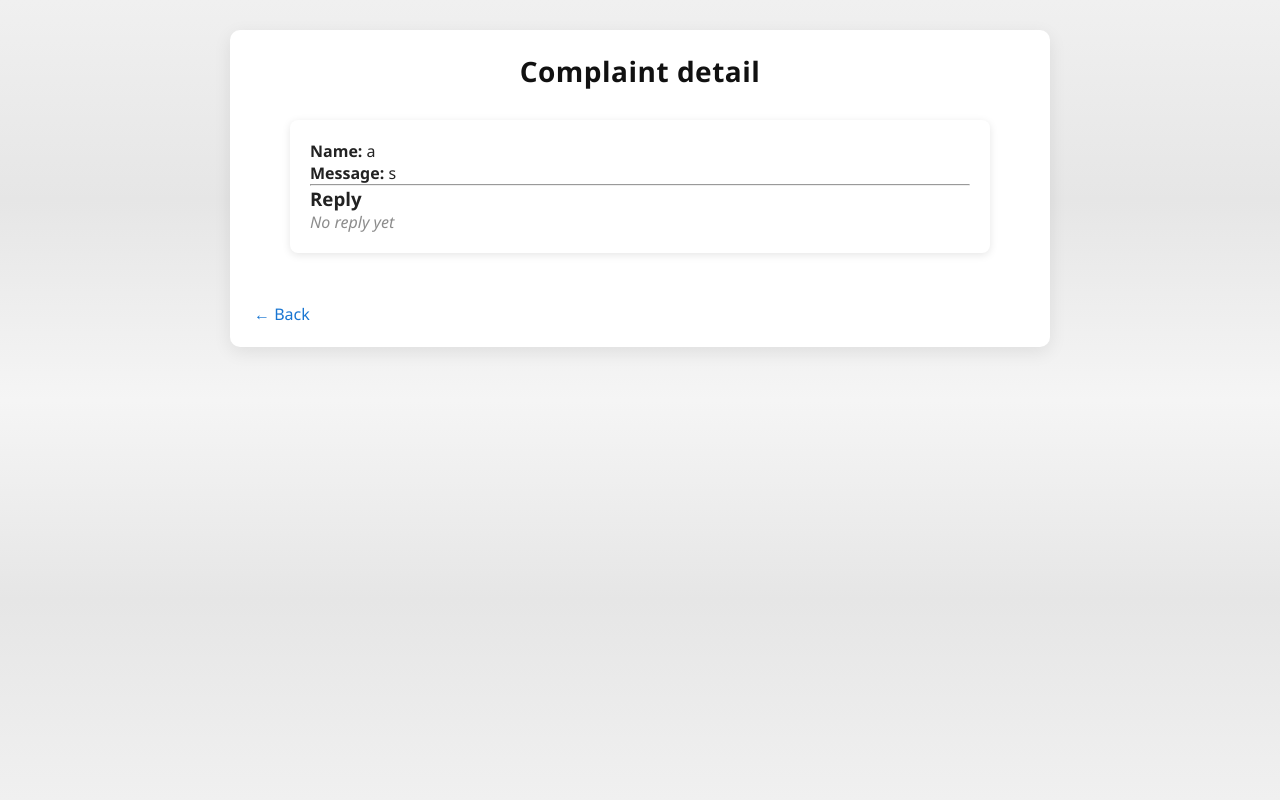
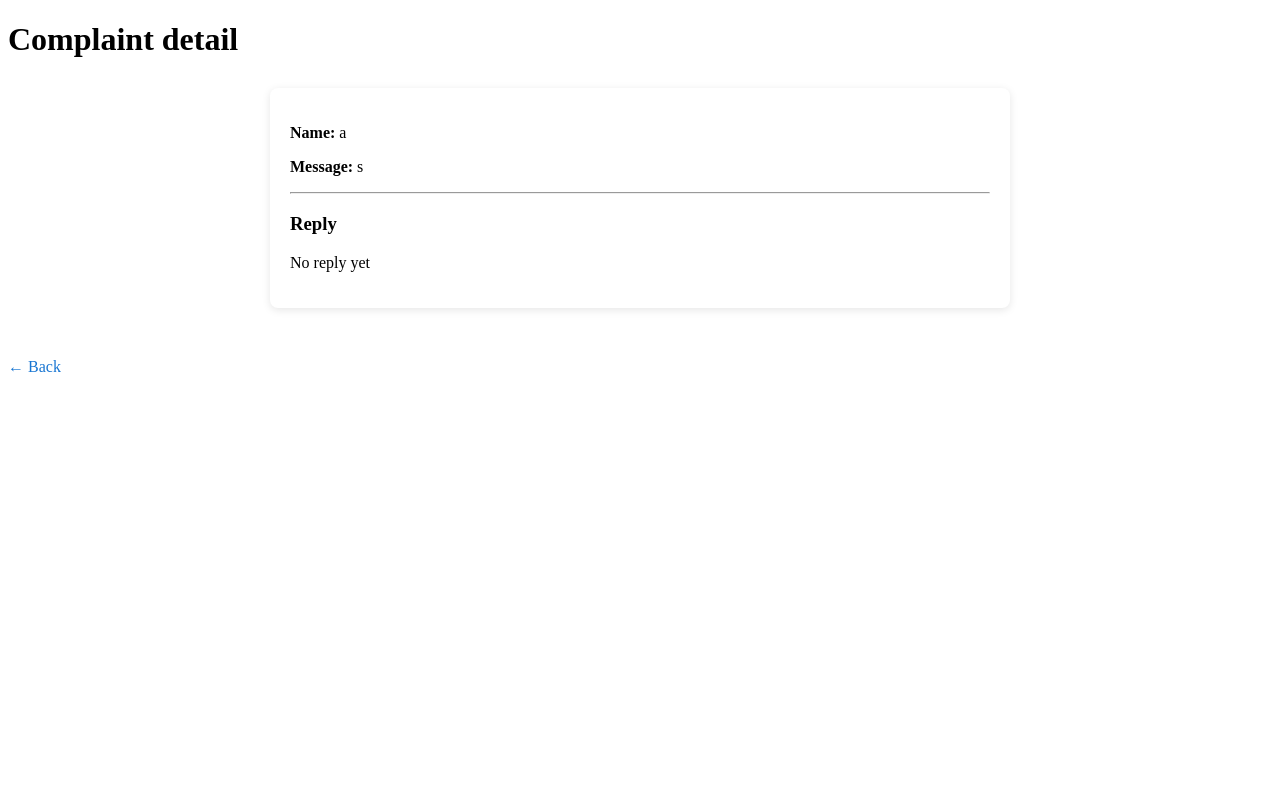
Before and after one commit to Responses4/Complaint-Feedback, a Django app: page /detail/1/ in a window 1280 px wide. Run offline with Django 5.2, Linux system fonts and the light colour scheme; data comes from the database, SQL or seed files in the repository.

Commit message:
CSS2
CSS2

```diff
--- a/complaints/static/complaints/css/style2.css
+++ b/complaints/static/complaints/css/style2.css
@@ -1,99 +1,4 @@
 /* ===== Reset ===== */
-* {
-    margin: 0;
-    padding: 0;
-    box-sizing: border-box;
-}
-
-/* ===== Page background (чуть ярче) ===== */
-body {
-    font-family: "Segoe UI", Arial, sans-serif;
-    min-height: 100vh;
-    background: linear-gradient(
-        to bottom,
-        #f0f0f0 0%,
-        #e6e6e6 25%,
-        #f5f5f5 50%,
-        #e6e6e6 75%,
-        #f0f0f0 100%
-    );
-    padding: 30px;
-    color: #222;
-}
-
-/* ===== Title ===== */
-h1 {
-    text-align: center;
-    margin-bottom: 22px;
-    font-size: 28px;          /* чуть меньше */
-    font-weight: 700;         /* жирнее */
-    letter-spacing: 0.5px;
-    color: #111;
-}
-
-/* ===== Main container ===== */
-.container {
-    max-width: 820px;         /* уменьшили ширину */
-    margin: 0 auto;
-    background: #ffffff;
-    padding: 22px 24px;
-    border-radius: 10px;
-    box-shadow: 0 5px 18px rgba(0, 0, 0, 0.08);
-}
-
-/* ===== Table ===== */
-table {
-    width: 100%;
-    border-collapse: collapse;
-    margin-top: 12px;
-    font-size: 14px;          /* компактнее */
-}
-
-/* ===== Table header ===== */
-thead th {
-    padding: 10px;
-    background: #f2f2f2;
-    font-weight: 600;
-    color: #333;
-    border: 1px solid #d0d0d0;   /* сетка */
-}
-
-/* ===== Table body ===== */
-tbody td {
-    padding: 9px 10px;
-    border: 1px solid #dcdcdc;   /* сетка */
-    color: #444;
-}
-
-/* ===== Row hover ===== */
-tbody tr:hover {
-    background: #f4f4f4;
-}
-
-/* ===== Status text ===== */
-.no-file,
-.no-reply {
-    color: #8c8c8c;
-    font-style: italic;
-}
-
-/* ===== Buttons ===== */
-a {
-    text-decoration: none;
-}
-
-.reply-btn {
-    padding: 5px 12px;
-    background: #e8e8e8;
-    color: #222;
-    border-radius: 5px;
-    border: 1px solid #c6c6c6;
-    font-size: 13px;
-    transition: background 0.2s ease, border 0.2s ease;
-}
-
-.reply-btn:hover {
-    background: #dddddd;
     border-color: #b5b5b5;
 }
 
```
